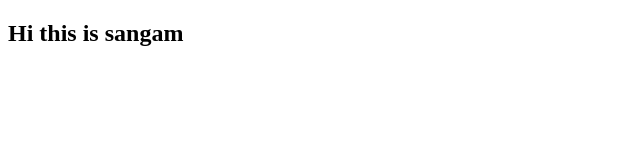
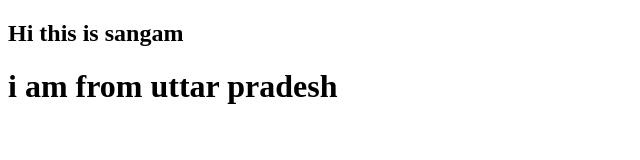
Before and after one commit to sangam-maurya/newRepo, a plain HTML site: page index.html in a window 1280 px wide. Shown: the whole page, without its empty margins (0-640 px from the left). Drawn offline with Linux system fonts and the light colour scheme.

Commit message:
new Featur

```diff
--- a/index.html
+++ b/index.html
@@ -8,5 +8,6 @@
 </head>
 <body>
             <h2>Hi  this is sangam</h2>
+<h1>i am from uttar pradesh </h1>
 </body>
 </html>
```
